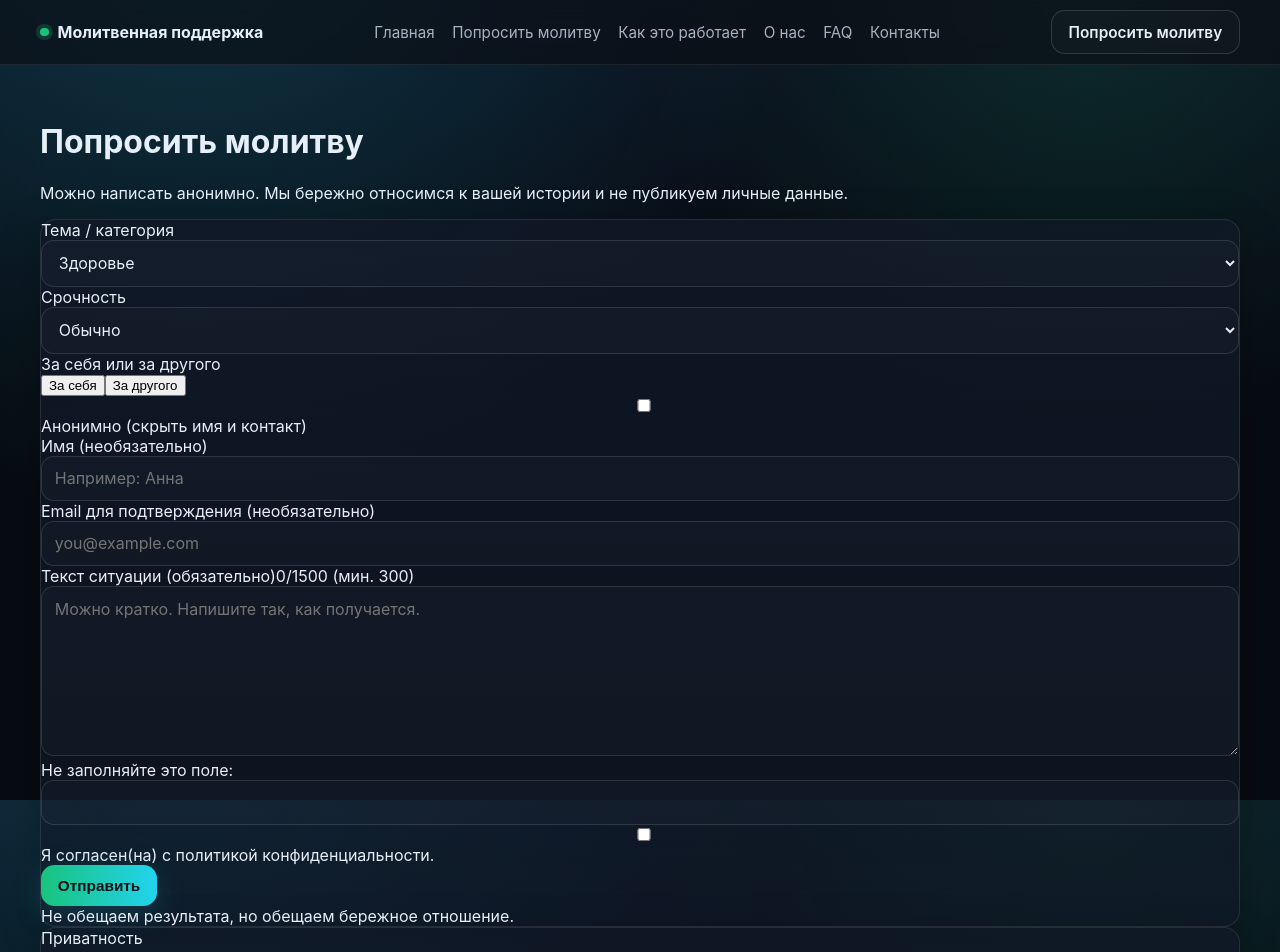
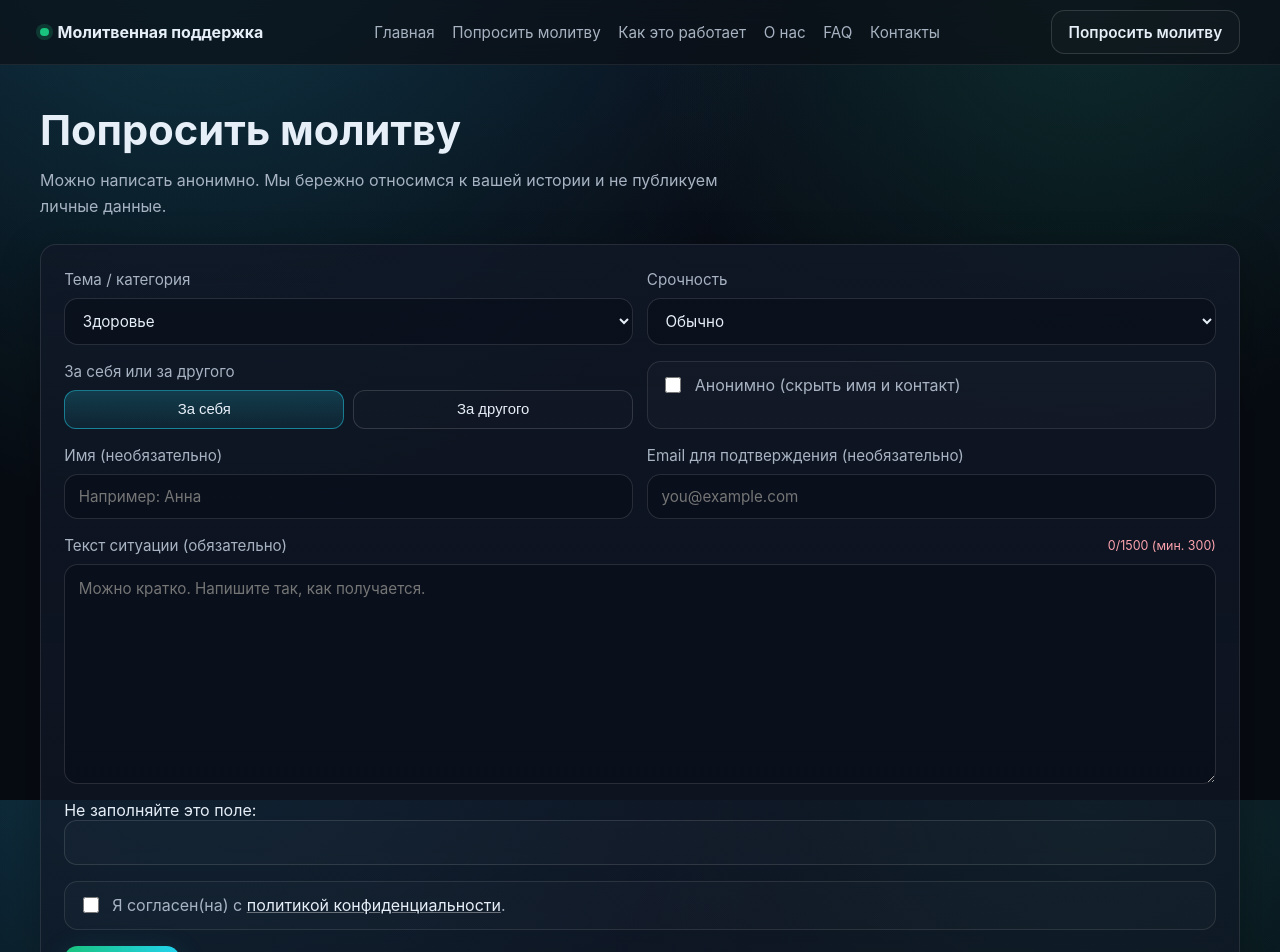
Before and after one commit to manitip/-------------5-, a Next.js app: page /request in a window 1280 px wide. Shown: the top 952 px of the page. Built offline with nearby package versions, Linux system fonts and the light colour scheme.

Commit message:
Polish prayer request page layout and form styling

```diff
--- a/src/app/(site)/request/page.tsx
+++ b/src/app/(site)/request/page.tsx
@@ -9,26 +9,26 @@ export const metadata = {
 
 export default function RequestPage() {
   return (
-    <div className="space-y-6">
+    <div className="request-page">
       <FadeIn>
-        <div>
-          <h1 className="text-2xl font-semibold md:text-3xl">Попросить молитву</h1>
-          <p className="mt-2 max-w-2xl text-sm leading-relaxed text-[#A7B3C2] md:text-base">
+        <div className="request-hero">
+          <h1 className="request-title">Попросить молитву</h1>
+          <p className="request-subtitle">
             Можно написать анонимно. Мы бережно относимся к вашей истории и не публикуем личные данные.
           </p>
         </div>
       </FadeIn>
 
       <FadeIn>
-        <Card className="p-5 md:p-7">
+        <Card className="request-form-card">
           <PrayerForm />
         </Card>
       </FadeIn>
 
       <FadeIn>
-        <Card className="p-5">
-          <div className="text-sm font-semibold">Приватность</div>
-          <ul className="mt-2 list-disc space-y-2 pl-5 text-sm text-[#A7B3C2]">
+        <Card className="request-privacy-card">
+          <div className="request-privacy-title">Приватность</div>
+          <ul className="request-privacy-list">
             <li>Не добавляйте чужие персональные данные (телефоны, адреса, документы).</li>
             <li>Не пишите угрозы и призывы к насилию — такие сообщения блокируются.</li>
             <li>Срок хранения заявок ограничен и настраивается (по умолчанию).</li>
--- a/src/app/globals.css
+++ b/src/app/globals.css
@@ -72,6 +72,75 @@ a { color: inherit; text-decoration: none; }
 .how-works-note-title { font-size: 1rem; font-weight: 700; }
 .how-works-note-text { margin: .55rem 0 0; line-height: 1.65; color: var(--muted); }
 
+.request-page { display: grid; gap: 1rem; }
+.request-hero { padding: .35rem 0 .25rem; }
+.request-title { margin: 0; font-size: clamp(2rem, 4vw, 2.6rem); line-height: 1.12; }
+.request-subtitle { margin: .85rem 0 0; max-width: 68ch; line-height: 1.65; color: var(--muted); }
+.request-form-card { padding: 1.1rem; }
+.request-privacy-card { padding: 1.1rem; }
+.request-privacy-title { font-weight: 700; }
+.request-privacy-list { margin: .7rem 0 0; padding-left: 1.2rem; color: var(--muted); display: grid; gap: .45rem; }
+
+.prayer-form { display: grid; gap: 1rem; }
+.prayer-grid-two { display: grid; gap: .85rem; }
+.prayer-field { display: grid; gap: .45rem; font-size: .95rem; }
+.prayer-label { color: var(--muted); line-height: 1.45; }
+.prayer-input {
+  border-radius: .85rem;
+  border: 1px solid rgba(255,255,255,.12);
+  background: rgba(6,13,23,.52);
+  color: var(--text);
+  padding: .75rem .85rem;
+  transition: border-color .2s ease, box-shadow .2s ease, background .2s ease;
+}
+.prayer-input:focus {
+  outline: none;
+  border-color: rgba(34,211,238,.7);
+  box-shadow: 0 0 0 3px rgba(34,211,238,.16);
+  background: rgba(9,17,29,.75);
+}
+.prayer-textarea { min-height: 220px; resize: vertical; line-height: 1.55; }
+.prayer-switch-row { display: flex; gap: .55rem; }
+.prayer-choice-btn {
+  flex: 1;
+  border-radius: .75rem;
+  border: 1px solid rgba(255,255,255,.14);
+  background: rgba(255,255,255,.01);
+  color: var(--text);
+  padding: .65rem .75rem;
+  font-size: .93rem;
+  cursor: pointer;
+  transition: background .2s ease, border-color .2s ease;
+}
+.prayer-choice-btn:hover { background: rgba(255,255,255,.07); }
+.prayer-choice-btn-active {
+  border-color: rgba(34,211,238,.48);
+  background: linear-gradient(180deg, rgba(34,211,238,.2), rgba(34,211,238,.08));
+}
+.prayer-check-row { display: flex; gap: .65rem; align-items: flex-start; }
+.prayer-check-soft { padding: .75rem .85rem; border: 1px solid rgba(255,255,255,.1); border-radius: .85rem; background: rgba(255,255,255,.02); }
+.prayer-checkbox { width: 1rem; height: 1rem; margin-top: .18rem; accent-color: #22D3EE; }
+.prayer-checkbox-consent { accent-color: #19C37D; }
+.prayer-message-label-row { display: flex; justify-content: space-between; gap: .75rem; align-items: center; }
+.prayer-counter { font-size: .78rem; color: var(--muted); }
+.prayer-counter-invalid { color: #fda4af; }
+.prayer-link { color: var(--text); text-decoration: underline; text-decoration-color: rgba(255,255,255,.35); }
+.prayer-link:hover { text-decoration-color: #fff; }
+.prayer-error {
+  border-radius: .85rem;
+  border: 1px solid rgba(248,113,113,.35);
+  background: rgba(239,68,68,.12);
+  color: #fecaca;
+  padding: .72rem .8rem;
+  font-size: .9rem;
+}
+.prayer-actions { display: flex; align-items: center; flex-wrap: wrap; gap: .7rem; }
+.prayer-note { color: var(--muted); font-size: .8rem; }
+.prayer-success { display: grid; gap: .8rem; }
+.prayer-success-title { font-size: 1.2rem; font-weight: 700; }
+.prayer-success-text { margin: 0; color: var(--muted); line-height: 1.6; }
+.prayer-success-actions { display: flex; flex-wrap: wrap; gap: .65rem; }
+
 .ui-btn {
   display: inline-flex; align-items: center; gap: .4rem; border: 0; cursor: pointer;
   border-radius: .85rem; padding: .72rem 1.05rem; font-size: .96rem; font-weight: 600;
@@ -107,4 +176,7 @@ textarea { min-height: 170px; }
   .topic-grid { grid-template-columns: repeat(3, minmax(0, 1fr)); }
   .how-works-grid { grid-template-columns: repeat(3, minmax(0, 1fr)); }
   .site-footer-inner { flex-direction: row; justify-content: space-between; align-items: center; }
+  .request-page { gap: 1.3rem; }
+  .request-form-card, .request-privacy-card { padding: 1.45rem; }
+  .prayer-grid-two { grid-template-columns: repeat(2, minmax(0, 1fr)); }
 }
--- a/src/components/PrayerForm.tsx
+++ b/src/components/PrayerForm.tsx
@@ -76,13 +76,13 @@ export default function PrayerForm() {
 
   if (status === "sent") {
     return (
-      <div className="space-y-4">
-        <div className="text-lg font-semibold">Запрос отправлен</div>
-        <p className="text-sm leading-relaxed text-[#A7B3C2]">
+      <div className="prayer-success">
+        <div className="prayer-success-title">Запрос отправлен</div>
+        <p className="prayer-success-text">
           Спасибо, что написали. Мы получили ваш запрос и будем молиться.
           Если вы оставили email — можно получить подтверждение.
         </p>
-        <div className="flex flex-wrap gap-3">
+        <div className="prayer-success-actions">
           <Button onClick={() => location.reload()}>Отправить ещё один запрос</Button>
           <Button href="/" variant="ghost">На главную</Button>
         </div>
@@ -91,12 +91,12 @@ export default function PrayerForm() {
   }
 
   return (
-    <form onSubmit={onSubmit} className="grid gap-5">
-      <div className="grid gap-4 md:grid-cols-2">
-        <label className="grid gap-2 text-sm">
-          <span className="text-[#A7B3C2]">Тема / категория</span>
+    <form onSubmit={onSubmit} className="prayer-form">
+      <div className="prayer-grid-two">
+        <label className="prayer-field">
+          <span className="prayer-label">Тема / категория</span>
           <select
-            className="rounded-xl bg-white/0 p-3 ring-1 ring-white/10 focus:ring-2 focus:ring-[#22D3EE]/60"
+            className="prayer-input"
             value={category}
             onChange={(e) => setCategory(e.target.value as any)}
             aria-label="Категория"
@@ -109,10 +109,10 @@ export default function PrayerForm() {
           </select>
         </label>
 
-        <label className="grid gap-2 text-sm">
-          <span className="text-[#A7B3C2]">Срочность</span>
+        <label className="prayer-field">
+          <span className="prayer-label">Срочность</span>
           <select
-            className="rounded-xl bg-white/0 p-3 ring-1 ring-white/10 focus:ring-2 focus:ring-[#22D3EE]/60"
+            className="prayer-input"
             value={urgency}
             onChange={(e) => setUrgency(e.target.value as any)}
             aria-label="Срочность"
@@ -123,15 +123,15 @@ export default function PrayerForm() {
         </label>
       </div>
 
-      <div className="grid gap-4 md:grid-cols-2">
-        <label className="grid gap-2 text-sm">
-          <span className="text-[#A7B3C2]">За себя или за другого</span>
-          <div className="flex gap-2">
+      <div className="prayer-grid-two">
+        <label className="prayer-field">
+          <span className="prayer-label">За себя или за другого</span>
+          <div className="prayer-switch-row">
             <button
               type="button"
               onClick={() => setForWhom("self")}
-              className={`flex-1 rounded-xl p-3 text-sm ring-1 ${
-                forWhom === "self" ? "bg-white/10 ring-white/20" : "bg-white/0 ring-white/10 hover:bg-white/5"
+              className={`prayer-choice-btn ${
+                forWhom === "self" ? "prayer-choice-btn-active" : ""
               }`}
             >
               За себя
@@ -139,8 +139,8 @@ export default function PrayerForm() {
             <button
               type="button"
               onClick={() => setForWhom("other")}
-              className={`flex-1 rounded-xl p-3 text-sm ring-1 ${
-                forWhom === "other" ? "bg-white/10 ring-white/20" : "bg-white/0 ring-white/10 hover:bg-white/5"
+              className={`prayer-choice-btn ${
+                forWhom === "other" ? "prayer-choice-btn-active" : ""
               }`}
             >
               За другого
@@ -148,23 +148,23 @@ export default function PrayerForm() {
           </div>
         </label>
 
-        <label className="flex items-center gap-3 rounded-xl bg-white/0 p-3 ring-1 ring-white/10">
+        <label className="prayer-check-row prayer-check-soft">
           <input
             type="checkbox"
             checked={anonymous}
             onChange={(e) => setAnonymous(e.target.checked)}
-            className="h-4 w-4 accent-[#22D3EE]"
+            className="prayer-checkbox"
           />
-          <span className="text-sm text-[#A7B3C2]">Анонимно (скрыть имя и контакт)</span>
+          <span className="prayer-label">Анонимно (скрыть имя и контакт)</span>
         </label>
       </div>
 
       {!anonymous && (
-        <div className="grid gap-4 md:grid-cols-2">
-          <label className="grid gap-2 text-sm">
-            <span className="text-[#A7B3C2]">Имя (необязательно)</span>
+        <div className="prayer-grid-two">
+          <label className="prayer-field">
+            <span className="prayer-label">Имя (необязательно)</span>
             <input
-              className="rounded-xl bg-white/0 p-3 ring-1 ring-white/10 focus:ring-2 focus:ring-[#22D3EE]/60"
+              className="prayer-input"
               value={name}
               onChange={(e) => setName(e.target.value)}
               placeholder="Например: Анна"
@@ -172,10 +172,10 @@ export default function PrayerForm() {
             />
           </label>
 
-          <label className="grid gap-2 text-sm">
-            <span className="text-[#A7B3C2]">Email для подтверждения (необязательно)</span>
+          <label className="prayer-field">
+            <span className="prayer-label">Email для подтверждения (необязательно)</span>
             <input
-              className="rounded-xl bg-white/0 p-3 ring-1 ring-white/10 focus:ring-2 focus:ring-[#22D3EE]/60"
+              className="prayer-input"
               value={email}
               onChange={(e) => setEmail(e.target.value)}
               placeholder="you@example.com"
@@ -185,15 +185,15 @@ export default function PrayerForm() {
         </div>
       )}
 
-      <label className="grid gap-2 text-sm">
-        <span className="flex items-center justify-between gap-3">
-          <span className="text-[#A7B3C2]">Текст ситуации (обязательно)</span>
-          <span className={`text-xs ${okLen ? "text-[#A7B3C2]" : "text-red-300"}`}>
+      <label className="prayer-field">
+        <span className="prayer-message-label-row">
+          <span className="prayer-label">Текст ситуации (обязательно)</span>
+          <span className={`prayer-counter ${okLen ? "" : "prayer-counter-invalid"}`}>
             {count}/1500 (мин. 300)
           </span>
         </span>
         <textarea
-          className="min-h-[170px] rounded-2xl bg-white/0 p-4 text-sm leading-relaxed ring-1 ring-white/10 focus:ring-2 focus:ring-[#22D3EE]/60"
+          className="prayer-input prayer-textarea"
           value={message}
           onChange={(e) => setMessage(e.target.value)}
           placeholder="Можно кратко. Напишите так, как получается."
@@ -209,17 +209,17 @@ export default function PrayerForm() {
         </label>
       </div>
 
-      <label className="flex items-start gap-3 rounded-xl bg-white/0 p-3 ring-1 ring-white/10">
+      <label className="prayer-check-row prayer-check-soft">
         <input
           type="checkbox"
           checked={consent}
           onChange={(e) => setConsent(e.target.checked)}
-          className="mt-1 h-4 w-4 accent-[#19C37D]"
+          className="prayer-checkbox prayer-checkbox-consent"
           aria-label="Согласие с политикой"
         />
-        <span className="text-sm text-[#A7B3C2]">
+        <span className="prayer-label">
           Я согласен(на) с{" "}
-          <a className="text-[#E6EEF7] underline decoration-white/30 hover:decoration-white" href="/privacy">
+          <a className="prayer-link" href="/privacy">
             политикой конфиденциальности
           </a>
           .
@@ -227,14 +227,14 @@ export default function PrayerForm() {
       </label>
 
       {status === "error" && (
-        <div className="rounded-xl bg-red-500/10 p-3 text-sm text-red-200 ring-1 ring-red-400/20">{err}</div>
+        <div className="prayer-error">{err}</div>
       )}
 
-      <div className="flex flex-wrap items-center gap-3">
+      <div className="prayer-actions">
         <Button type="submit" disabled={disabled}>
           {status === "sending" ? "Отправка..." : "Отправить"}
         </Button>
-        <div className="text-xs text-[#A7B3C2]">Не обещаем результата, но обещаем бережное отношение.</div>
+        <div className="prayer-note">Не обещаем результата, но обещаем бережное отношение.</div>
       </div>
     </form>
   );
```
